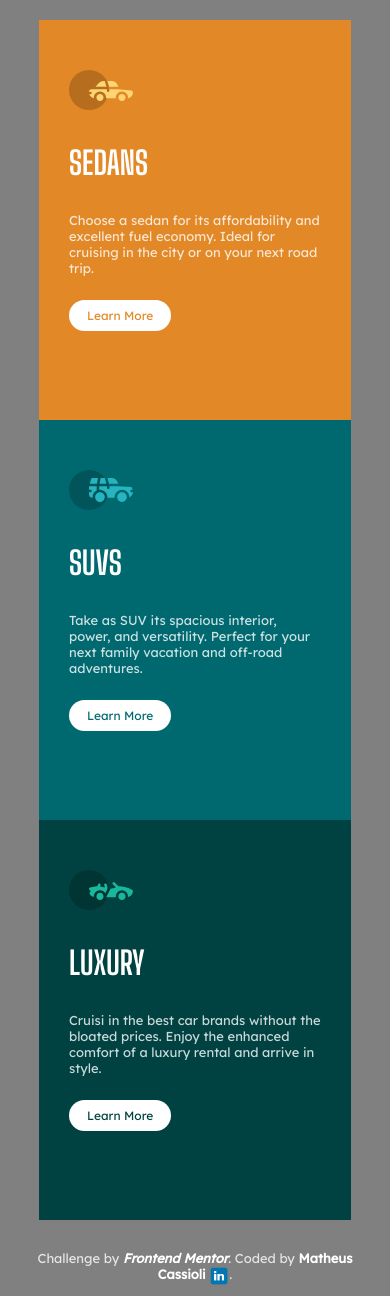
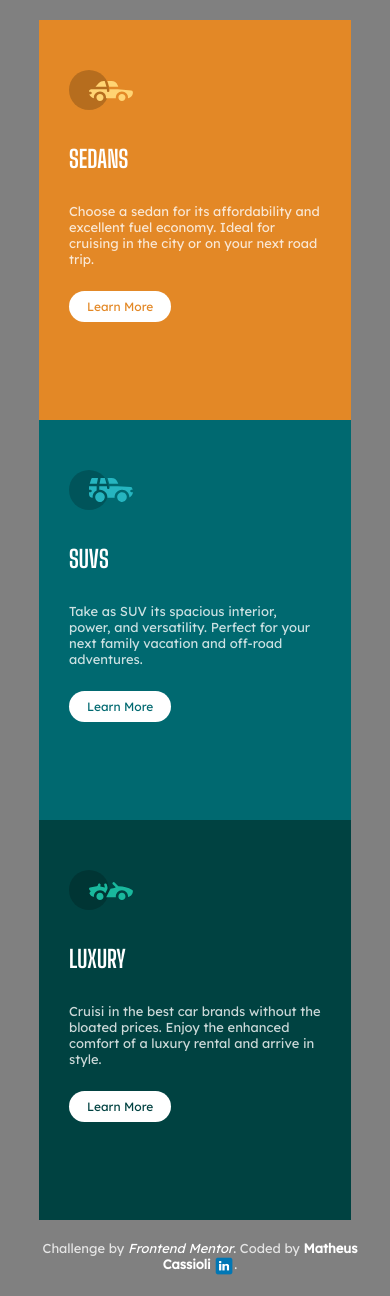
Before and after one commit to matheuscassioli/simple-project-cars-responsive, a plain HTML site: page index.html in a window 390 px wide. Drawn offline with Linux system fonts and the light colour scheme.

Commit message:
melhorando css e adicionando textos alternativos

```diff
--- a/index.html
+++ b/index.html
@@ -5,35 +5,41 @@
     <meta charset="UTF-8">
     <meta http-equiv="X-UA-Compatible" content="IE=edge">
     <link rel="stylesheet" href="style.css">
+    <link rel="icon" href="./img//car-icon.png">
     <meta name="viewport" content="width=device-width, initial-scale=1.0, user-scalable=no">
-    <title>Project-SUVS</title>
+    <title>Cars - Project Simple</title>
 </head>
 
 <body>
-    <div class="container">
+    <section class="container">
         <div class="box1">
-            <img src="./img/icon-sedans.svg" alt="sedan">
+            <img src="./img/icon-sedans.svg" alt="Ícone carro sedan">
             <h1>SEDANS</h1>
-            <p>Choose a sedan for its affordability and excellent fuel economy. Ideal for cruising in the city or on your next road trip.</p>
-            <a href="#" class="btn">Learn More</a>
+            <p>Choose a sedan for its affordability and excellent fuel economy. Ideal for cruising in the city or on
+                your next road trip.</p>
+            <a href="https://pt.wikipedia.org/wiki/Sed%C3%A3_(autom%C3%B3vel)" target="_blank" class="btn">Learn More</a>
         </div>
         <div class="box2">
-            <img src="./img/icon-suvs.svg" alt="suv">
+            <img src="./img/icon-suvs.svg" alt="Ícone carro SUV">
             <h1>SUVS</h1>
-            <p>Take as SUV its spacious interior, power, and versatility. Perfect for your next family vacation and off-road adventures.</p>
-            <a href="#" class="btn">Learn More</a>
+            <p>Take as SUV its spacious interior, power, and versatility. Perfect for your next family vacation and
+                off-road adventures.</p>
+            <a href="https://pt.wikipedia.org/wiki/Ve%C3%ADculo_utilit%C3%A1rio_esportivo" target="_blank" class="btn">Learn More</a>
         </div>
         <div class="box3">
-            <img src="./img/icon-luxury.svg" alt="luxury">
+            <img src="./img/icon-luxury.svg" alt="Ícone carro de luxo">
             <h1>LUXURY</h1>
-            <p>Cruisi in the best car brands without the bloated prices. Enjoy the enhanced comfort of a luxury rental and arrive in style.</p>
-            <a href="#" class="btn">Learn More</a>
+            <p>Cruisi in the best car brands without the bloated prices. Enjoy the enhanced comfort of a luxury rental
+                and arrive in style.</p>
+            <a href="https://pt.wikipedia.org/wiki/Carro_de_luxo" target="_blank" class="btn">Learn More</a>
         </div>
-    </div>
+    </section>
     <footer>
         <p class="attribution">
-            Challenge by <a href="https://www.frontendmentor.io?ref=challenge" target="_blank"  class="frontendmentor">Frontend Mentor</a>.
-            Coded by <a target="_blank" href="https://www.linkedin.com/matheuscss">Matheus Cassioli</a> <img src="./img/linkedin.png" alt="">.
+            Challenge by <a href="https://www.frontendmentor.io?ref=challenge" target="_blank"
+                class="frontendmentor">Frontend Mentor</a>.
+            Coded by <a target="_blank" href="https://www.linkedin.com/in/matheuscss/">Matheus Cassioli</a> <img
+                src="./img/linkedin.png" alt="">.
         </p>
     </footer>
 </body>
--- a/style.css
+++ b/style.css
@@ -1,17 +1,25 @@
 @import url('https://fonts.googleapis.com/css2?family=Lexend+Deca&display=swap');
 @import url('https://fonts.googleapis.com/css2?family=Big+Shoulders+Display:wght@700&family=Lexend+Deca&display=swap');
+
 
 * {
     margin: 0;
     padding: 0;
+    --white-text-color: white;
+    --body-bg-color: grey;
+    --text-font-color: rgba(255, 255, 255, 0.801);
+    --sedans-bg-color: hsl(31, 77%, 52%);
+    --suvs-bg-color: hsl(184, 100%, 22%);
+    --luxury-bg-color: hsl(179, 100%, 13%);
+    --button-hover-bg-color: #e2e7eb;
 }
 
 body {
-    width: 100vw;
+    width: 100%;
     height: 100vh;
     display: flex;
     flex-direction: column;
-    background-color: grey;
+    background-color: var(--body-bg-color);
 }
 
 .container {
@@ -19,6 +27,7 @@ body {
     justify-content: center;
     align-items: center;
     margin: auto;
+    transition: all 3s;
 }
 
 img {
@@ -29,19 +38,20 @@ h1 {
     padding-left: 30px;
     font-family: 'Big Shoulders Display';
     font-weight: 700;
+    color: var(--white-text-color);
 }
 
 p {
     font-family: 'Lexend Deca', sans-serif;
     font-weight: 100;
-    color: rgba(255, 255, 255, 0.801);
+    color: var(--text-font-color);
     font-size: 13px;
 }
 
 .box1 {
     width: 20%;
-    background-color: hsl(31, 77%, 52%);
-    color: white;
+    background-color: var(--sedans-bg-color);
+    color: var(--text-font-color);
     height: 400px;
     min-width: 190px;
 
@@ -49,8 +59,8 @@ p {
 
 .box2 {
     width: 20%;
-    background-color: hsl(184, 100%, 22%);
-    color: white;
+    background-color: var(--suvs-bg-color);
+    color: var(--text-font-color);
     height: 400px;
     min-width: 190px;
 
@@ -58,8 +68,8 @@ p {
 
 .box3 {
     width: 20%;
-    background-color: hsl(179, 100%, 13%);
-    color: white;
+    background-color: var(--luxury-bg-color);
+    color: var(--text-font-color);
     height: 400px;
     min-width: 190px;
 
@@ -79,15 +89,15 @@ p {
 }
 
 .box1>.btn {
-    color: hsl(31, 77%, 52%);
+    color: var(--sedans-bg-color);
 }
 
 .box2>.btn {
-    color: hsl(184, 100%, 22%);
+    color: var(--suvs-bg-color);
 }
 
 .box3>.btn {
-    color: hsl(179, 100%, 13%);
+    color: var(--luxury-bg-color);
 
 }
 
@@ -99,10 +109,10 @@ p {
     -moz-border-radius: 28;
     border-radius: 28px;
     font-family: Arial;
-    color: hsl(31, 77%, 52%);
+    color: var(--sedans-bg-color);
     font-size: 12px;
     font-family: 'Lexend Deca', sans-serif;
-    background: #fff;
+    background: var(--white-text-color);
     padding: 8px 18px 8px 18px;
     text-decoration: none;
     margin-left: 30px;
@@ -110,50 +120,51 @@ p {
 }
 
 .btn:hover {
-    background: #e2e7eb;
+    background: var(--button-hover-bg-color);
     text-decoration: none;
 }
 
-footer{
+/*-------------footer-------------------*/
+
+footer {
     display: flex;
     justify-content: center;
-    padding: 10px 30px;
+    padding: 0 10px 10px 20px;
     text-align: center;
 }
 
-.attribution a{
-    color: white;
+.attribution a {
+    color: var(--white-text-color);
     text-decoration: none;
+}
+
+.attribution a:nth-child(2) {
     font-weight: bold;
 }
- .frontendmentor{
-    font-style: italic !important;
+
+.frontendmentor {
+    font-style: italic;
 
 }
-.attribution img{
-    width:20px;
-    padding: 0px !important;
+
+.attribution img {
+    width: 20px;
+    padding: 0px;
     vertical-align: middle;
 }
 
-/* media queries*/
+/* -------------media queries-----------------*/
 
-
-@media screen and  (max-width: 615px) {
-    .container{
+@media screen and (max-width: 615px) {
+    .container {
+        transition: all 3s;
         flex-direction: column;
         width: 100%;
-        padding: 20px 0px 20px 0px !important;
+        padding: 20px 0px 20px 0px;
     }
-    .box1{
-        width: 80vw;
+    .box1,
+    .box2,
+    .box3 {
+        width: 80%;
     }
-    .box2{
-        width: 80vw;
-    }
-    .box3{
-        width: 80vw;
-    }
-
-
 }
```
Also changed, not shown: img/car-icon.png (added).
